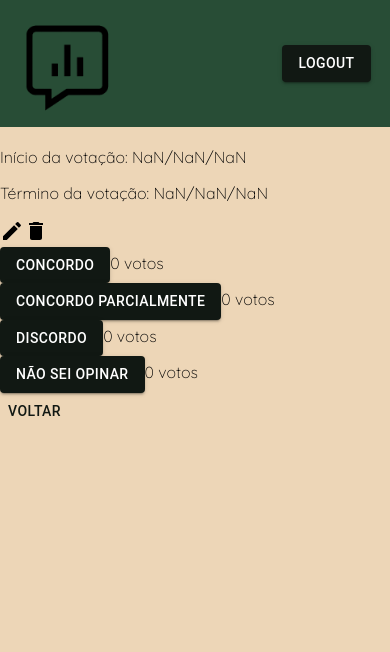
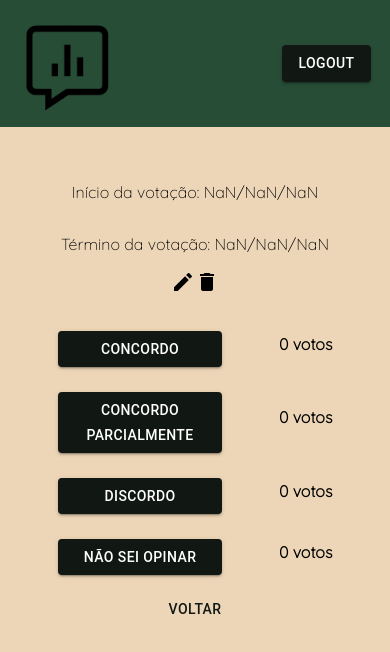
Before and after one commit to lauraamancio/signo-desafio, a React (Create React App) app in the folder frontend/signo-front/: page /votacao/1 in a window 390 px wide. Shown: the top 652 px of the page. Built offline with nearby package versions, Linux system fonts and the light colour scheme; no server answers; sample sign-in values are in the browser's storage.

Commit message:
css e responsividade

```diff
--- a/frontend/signo-front/src/pages/EditPollPage/EditPollPage.js
+++ b/frontend/signo-front/src/pages/EditPollPage/EditPollPage.js
@@ -8,6 +8,7 @@ import useProtectdPage from "../../hooks/UseProtectedPage";
 import useRequestData from "../../hooks/UseRequestData";
 import { editPoll } from "../../services/polls";
 import { goBack } from "../../routes/coordinator";
+import { DateContainer, FormContainer, FormDateCard } from "../EditPollPage/styled";
 
 const EditPollPage = () => {
     useProtectdPage()
@@ -46,8 +47,8 @@ const EditPollPage = () => {
 
     const newStartDate = new Date(poll[0].start_date)
     const newEndDate = new Date(poll[0].end_date)
-    const startDateFormated = ((newStartDate.getDate())) + "-" + formatedStartMonth + "-" + newStartDate.getFullYear()
-    const endDateFormated = ((newEndDate.getDate())) + "-" + formatedEndMonth + "-" + newEndDate.getFullYear()
+    const startDateFormated = ((newStartDate.getDate() +1)) + "-" + formatedStartMonth + "-" + newStartDate.getFullYear()
+    const endDateFormated = ((newEndDate.getDate() +1)) + "-" + formatedEndMonth + "-" + newEndDate.getFullYear()
 
     const getPoll = async() => {
       await axios.get(`${BASE_URL}/polls/${params.id}`, headers)
@@ -71,7 +72,7 @@ const EditPollPage = () => {
       },[])
 
     return(
-        <div>
+        <FormContainer>
             <h3>Editar</h3>
             <form onSubmit={onSubmitForm}>
                 <TextField
@@ -84,6 +85,8 @@ const EditPollPage = () => {
                 rows={4}
                 variant="outlined"
                 />
+                <FormDateCard>
+                  <DateContainer>
                     <p>Data de início</p>
                     <TextField
                       name={"start_date"}
@@ -93,6 +96,8 @@ const EditPollPage = () => {
                       type={"date"}
                       variant="outlined"
                     />
+                  </DateContainer>
+                  <DateContainer>
                     <p>Data de término</p>
                     <TextField
                       name={"date"}
@@ -102,6 +107,8 @@ const EditPollPage = () => {
                       type={"date"}
                       variant="outlined"
                       />
+                  </DateContainer>
+                </FormDateCard>
                 <Button
                 type={"submit"}
                 variant={"contained"}
@@ -111,7 +118,7 @@ const EditPollPage = () => {
                 </Button>
              </form>
              <Button variant={"text"} color={"primary"} onClick={() => {goBack(navigate)}}>Voltar</Button>
-        </div>
+        </FormContainer>
     )
 }
 
--- a/frontend/signo-front/src/pages/EditPollPage/styled.js
+++ b/frontend/signo-front/src/pages/EditPollPage/styled.js
@@ -0,0 +1,46 @@
+import styled from "styled-components"
+
+export const FormContainer = styled.div`
+    display: flex;
+    flex-direction: column;
+    justify-content: center;
+    align-items: center;
+    margin-top: 5%;
+    margin-bottom: 5%;
+
+    form{
+        display: flex;
+        flex-direction: column;
+        justify-content: center;
+        align-items: center;
+    }
+
+    Button{
+        margin-top: 5%;
+
+        @media screen and (min-device-width : 1000px){
+            width: 20%;
+        }
+    }
+`
+
+export const FormDateCard = styled.div`
+    display: flex;
+    flex-direction: column;
+
+    @media screen and (min-device-width : 1000px){
+        flex-direction: row;
+        width: 50vw;
+    }
+`
+
+export const DateContainer = styled.div`
+    display: flex;
+    width: 80vw;
+    justify-content: space-between;
+    padding: 2%;
+
+    p{
+        font-weight: bolder;
+    }
+`
--- a/frontend/signo-front/src/pages/FeedPage/CreatePoll.js
+++ b/frontend/signo-front/src/pages/FeedPage/CreatePoll.js
@@ -3,7 +3,7 @@ import useForm from "../../hooks/UseForm";
 import TextField from "@material-ui/core/TextField";
 import { Button } from "@material-ui/core";
 import { createPoll } from "../../services/polls";
-import { DateContainer, FormContainer } from "./styled";
+import { DateContainer, FormContainer, FormDateCard } from "./styled";
 
 const CreatePoll = (getPolls) => {
   const { form, onChange, clear } = useForm({
@@ -38,6 +38,7 @@ const CreatePoll = (getPolls) => {
           rows={4}
           variant="outlined"
         />
+        <FormDateCard>
         <DateContainer>
           <p>Data de início</p>
           <TextField
@@ -60,7 +61,7 @@ const CreatePoll = (getPolls) => {
             variant="outlined"
           />
         </DateContainer>
-
+        </FormDateCard>
         <Button
           type={"submit"}
           variant={"contained"}
--- a/frontend/signo-front/src/pages/FeedPage/styled.js
+++ b/frontend/signo-front/src/pages/FeedPage/styled.js
@@ -14,6 +14,22 @@ export const PollCard = styled.div`
         height: 3vh;
         margin: 2%;
         width: 20%;
+    }
+
+    @media screen and (min-device-width : 1000px) {
+        display: flex;
+        flex-direction: row;
+        width: 50vw;
+    }
+`
+
+export const FormDateCard = styled.div`
+    display: flex;
+    flex-direction: column;
+
+    @media screen and (min-device-width : 1000px){
+        flex-direction: row;
+        width: 50vw;
     }
 `
 
--- a/frontend/signo-front/src/pages/LoginPage/styled.js
+++ b/frontend/signo-front/src/pages/LoginPage/styled.js
@@ -5,7 +5,7 @@ export const MainContainer = styled.div`
     display: flex;
     flex-direction: column;
     align-items: center;
-    padding-top: 5%;
+    padding-top: 3%;
     height: fit-content;
 
     img{
--- a/frontend/signo-front/src/pages/SignUpPage/styled.js
+++ b/frontend/signo-front/src/pages/SignUpPage/styled.js
@@ -5,7 +5,7 @@ export const MainContainer = styled.div`
     display: flex;
     flex-direction: column;
     align-items: center;
-    padding-top: 5%;
+    padding-top: 3%;
     height: fit-content;
     max-width: 100vw;
 
--- a/frontend/signo-front/src/pages/VotePage/VotePage.js
+++ b/frontend/signo-front/src/pages/VotePage/VotePage.js
@@ -9,6 +9,7 @@ import { goBack, goToEditPage} from "../../routes/coordinator"
 import EditIcon from '@material-ui/icons/Edit'
 import DeleteIcon from '@material-ui/icons/Delete'
 import {deleteAllAnswers} from "../../services/answers"
+import { Icons, MainContainer, OutDateVote, TitleCard, VoteCard, VoteContainer } from "./styled"
 
 const VotePage = () => {
     useProtectedPage()
@@ -38,42 +39,48 @@ const VotePage = () => {
     const [discordo, concordo_parc, nao_sei, concordo] = votes
 
     return(
-        <div>
-          <div>
+        <MainContainer>
+          <TitleCard>
             <h2>{poll && poll.title}</h2>
             <p>Início da votação: {startDateFormated}</p>
             <p>Término da votação: {endDateFormated}</p>
+            <Icons>
               <EditIcon onClick={() => goToEditPage(navigate, params.id)}/>
               <DeleteIcon onClick={deleteThis}/>
-          </div>
-          <div>
-            {new Date().setUTCHours(0, 0, 0, 0) < newStartDate || new Date().setUTCHours(0, 0, 0, 0) > newEndDate ?
-            <div>
+            </Icons>
+          </TitleCard>
+          <VoteContainer>
+            {new Date().setUTCHours(0, 0, 0, 0) < newStartDate || new Date().setUTCHours(0, 0, 0, 0) > newEndDate +1 ?
+            <OutDateVote>
              <h3>Fora do período de votação</h3>
              <Button variant={"contained"} color={"primary"} disabled>Concordo</Button>
              <Button variant={"contained"} color={"primary"}  disabled>Concordo Parcialmente</Button>
              <Button variant={"contained"} color={"primary"} disabled >Discordo</Button>
              <Button variant={"contained"} color={"primary"} disabled>Não sei opinar</Button>
-             </div>
+             </OutDateVote>
              :
              <div>
+              <VoteCard>
                 <Button variant={"contained"} color={"primary"} onClick={() => submitVote("CONCORDO")}>Concordo</Button>
                 {concordo? concordo.votes : 0} votos
-             <br/>
+              </VoteCard>
+             <VoteCard>
                 <Button variant={"contained"} color={"primary"}  onClick={() => submitVote("CONCORDO PARCIALMENTE")}>Concordo Parcialmente</Button>
                 {concordo_parc? concordo_parc.votes : 0} votos
-             <br/>
+             </VoteCard>
+             <VoteCard>
                 <Button variant={"contained"} color={"primary"} onClick={() => submitVote("DISCORDO")} >Discordo</Button>
                 {discordo? discordo.votes : 0} votos
-             <br/>
+             </VoteCard>
+            <VoteCard>
               <Button variant={"contained"} color={"primary"} onClick={() => submitVote("NÃO SEI OPINAR")}>Não sei opinar</Button>
               {nao_sei? nao_sei.votes : 0} votos
-             <br/>
+            </VoteCard>
              </div>
             }
-          </div>
+          </VoteContainer>
           <Button variant={"text"} color={"primary"} onClick={() => {goBack(navigate)}}>Voltar</Button>
-        </div>
+        </MainContainer>
     )
 }
 
--- a/frontend/signo-front/src/pages/VotePage/styled.js
+++ b/frontend/signo-front/src/pages/VotePage/styled.js
@@ -0,0 +1,47 @@
+import styled from "styled-components"
+
+
+export const MainContainer = styled.div`
+    display: flex;
+    flex-direction: column;
+    align-items: center;
+
+    Button{
+        margin-top: 4%;
+    }
+`
+
+export const TitleCard = styled.div`
+    display: flex;
+    flex-direction: column;
+    align-items: center;
+`
+export const Icons = styled.div`
+    display: flex;
+    align-items: center;
+`
+
+export const VoteContainer = styled.div`
+    display: flex;
+    align-items: center;
+    justify-content: space-around;
+    margin-top: 3%;
+`
+
+export const VoteCard = styled.div`
+    display: flex;
+    justify-content: space-between;
+    align-items: center;
+    margin-top: 5%;
+    font-weight: bolder;
+
+    Button{
+        width: 60%;
+    }
+`
+
+export const OutDateVote = styled.div`
+    display: flex;
+    flex-direction: column;
+    margin-top: 3%;
+`
```
Lines whose indentation alone changed are shown as unchanged.
